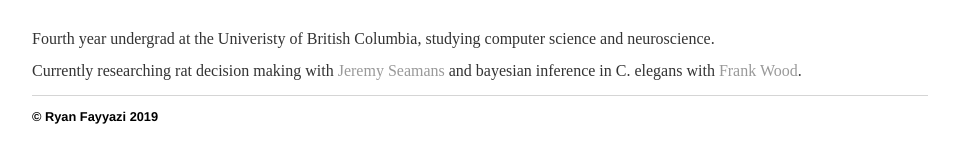
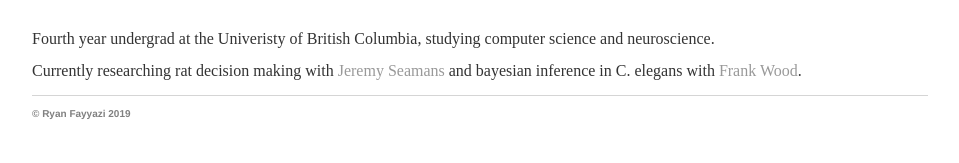
Before and after one commit to rfayyazi/rfayyazi.github.io, a Jekyll site: the page built from index.html, in a window 1280 px wide. Shown: the part 166-329 px from the top of the page, without its empty margins (160-1119 px from the left). Built offline with Jekyll 4.4.1, drawn with Linux system fonts in a browser that asks for light colours.

Commit message:
Update default.html

```diff
--- a/_layouts/default.html
+++ b/_layouts/default.html
@@ -22,7 +22,7 @@
 			<footer>
 	    		<ul>
 <!-- 	        		<li><a href="mailto:rfayyazi@gmail.com">email</a></li> -->
-				<pstyle="color:grey;font-size:10px;">&copy Ryan Fayyazi 2019</p>
+				<p style="color:grey;font-size:10px;">&copy Ryan Fayyazi 2019</p>
 			</ul>
 			</footer>
 		</body>
```
